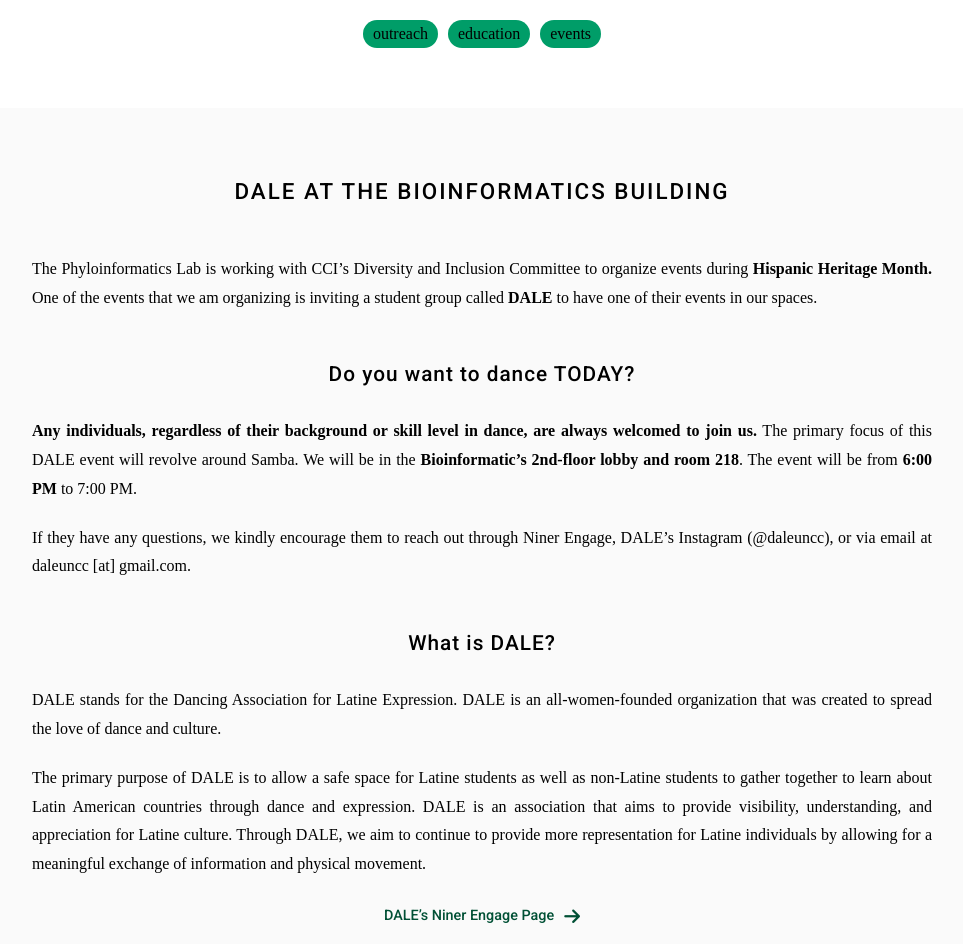
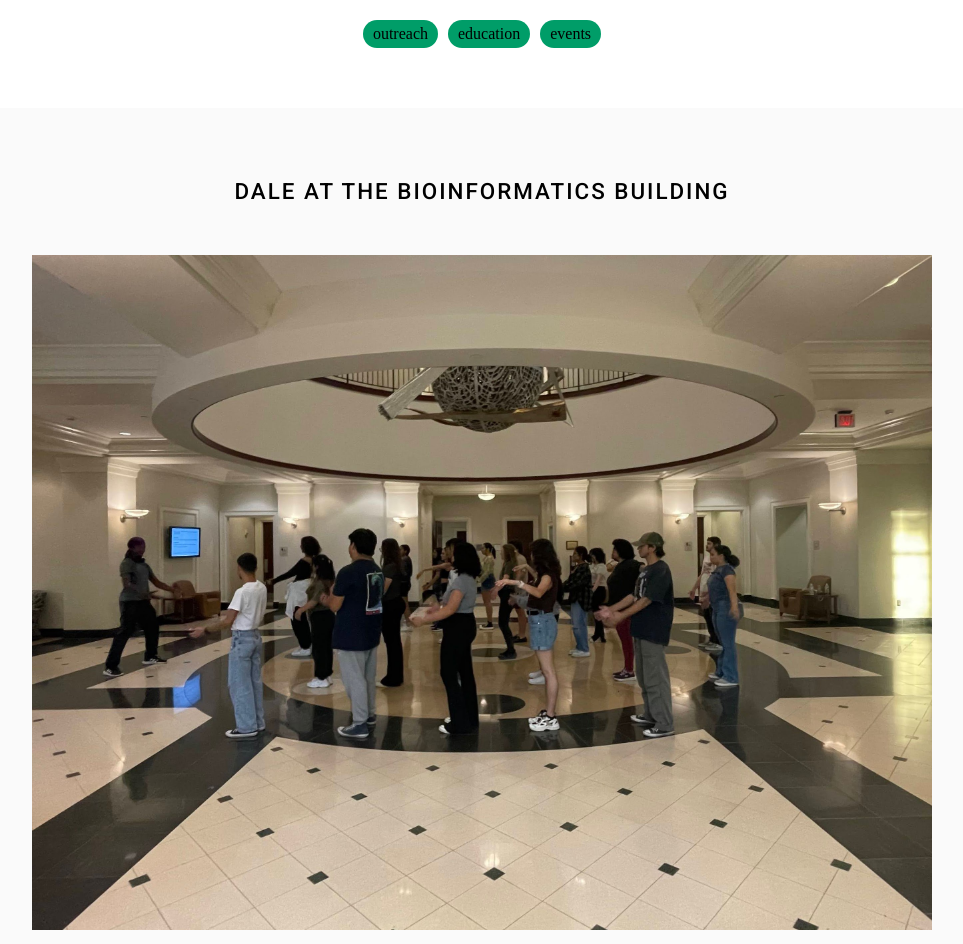
Before and after one commit to machadodj/machadodj.github.io, a Jekyll site: the page built from _posts/2023-10-02-DALE.md, in a window 1280 px wide and 1400 px high, scrolled down 255 px. Shown: the top 944 px of the window, without its empty margins (158-1121 px from the left). Built offline with Jekyll 4.4.1, drawn with Linux system fonts in a browser that asks for light colours; nearby versions of some CDN libraries; some web fonts are replaced; some of the changed text lies outside the part shown.

Commit message:
Updated DALE's latest event

```diff
--- a/_posts/2023-10-02-DALE.md
+++ b/_posts/2023-10-02-DALE.md
@@ -10,13 +10,14 @@
 
 # DALE at the Bioinformatics building
 
-The Phyloinformatics Lab is working with CCI's Diversity and Inclusion Committee to organize events during **Hispanic Heritage Month.** One of the events that we am organizing is inviting a student group called **DALE** to have one of their events in our spaces.
+{% include figure.html image="images/20231002DALE.jpg" caption="DALE in Bioinformaticsm"%}
+{:.center}
 
-## Do you want to dance TODAY?
+The Phyloinformatics Lab worked together with CCI's Diversity and Inclusion Committee to organize events during **Hispanic Heritage Month.** One of the events involved inviting a student group called **DALE** to have one of their events in our spaces.
 
-**Any individuals, regardless of their background or skill level in dance, are always welcomed to join us.** The primary focus of this DALE event will revolve around Samba. We will be in the **Bioinformatic's 2nd-floor lobby and room 218**. The event will be from **6:00 PM** to 7:00 PM.
+**Any individuals, regardless of their background or skill level in dance, were welcomed to join us.** The primary focus of this DALE event revolve around Samba. We were the **Bioinformatic's 2nd-floor lobby and room 218**. The event was from **6:00 PM** to 7:00 PM.
 
-If they have any questions, we kindly encourage them to reach out through Niner Engage, DALE's Instagram (@daleuncc), or via email at daleuncc [at] gmail.com.
+If you have any questions about this or future events, we kindly encourage you to reach out through Niner Engage, DALE's Instagram (@daleuncc), or via email at daleuncc [at] gmail.com.
 
 ## What is DALE?
 
```
Also changed, not shown: images/20231002DALE.jpg (added).
